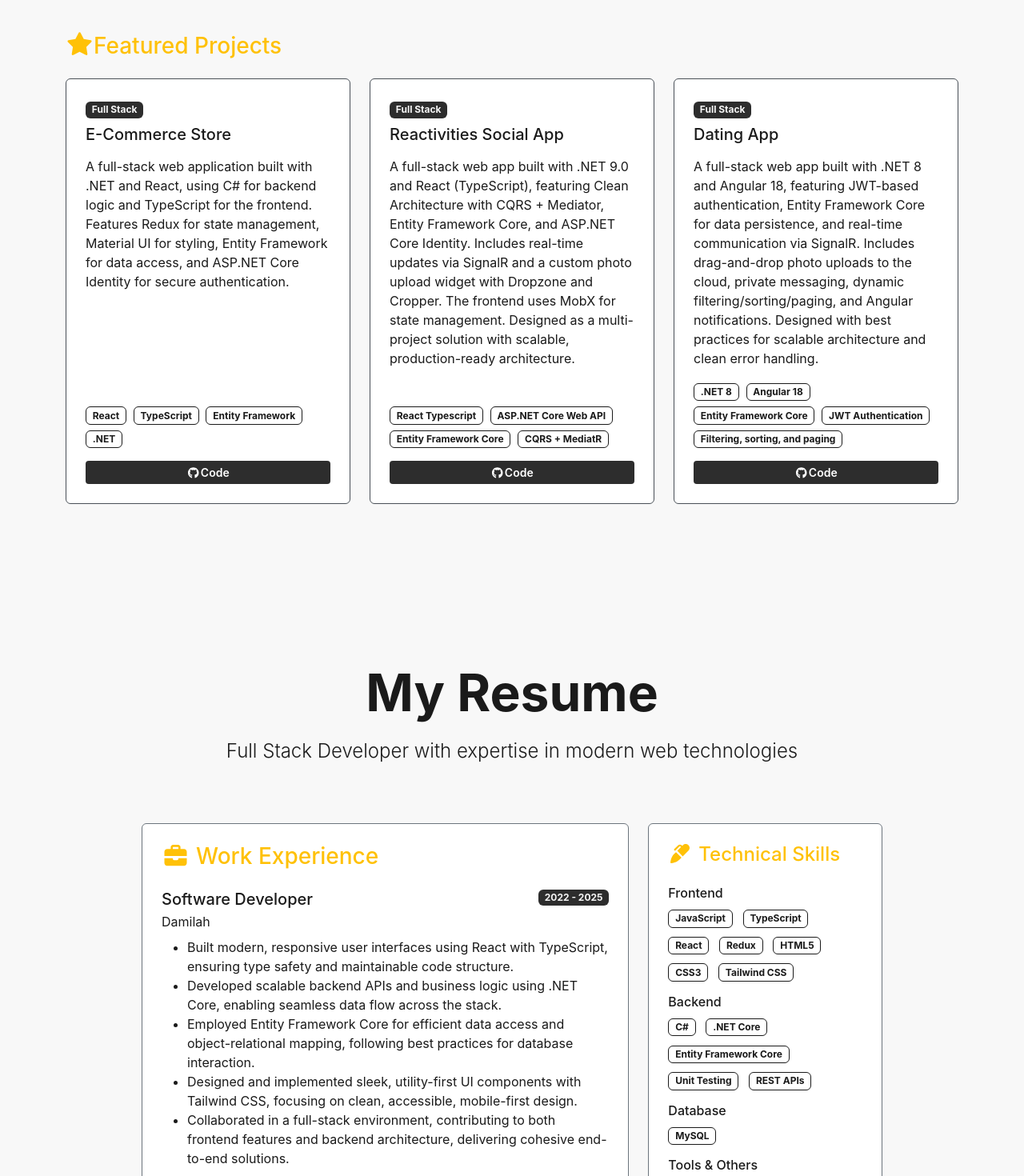
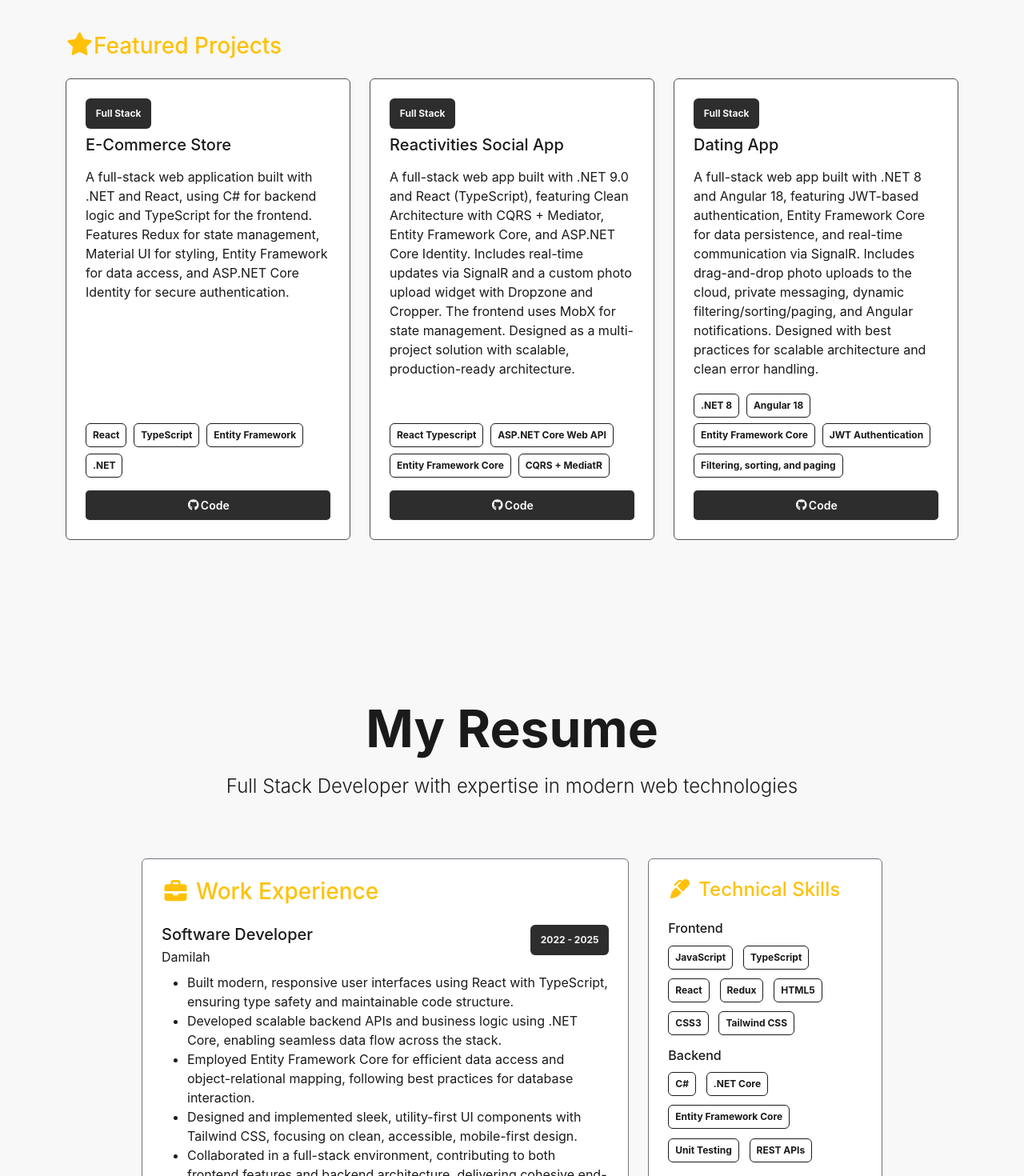
Before and after one commit to argirowski/ArgirovskiPortfolio, a React (Create React App) app: page / in a window 1280 px wide. Shown: the part 1140-2610 px from the top of the page at 80% size. Built offline with nearby package versions, Linux system fonts and the light colour scheme.

Commit message:
Configuring css

```diff
--- a/src/components/PortfolioPage/PortfolioPage.css
+++ b/src/components/PortfolioPage/PortfolioPage.css
@@ -29,6 +29,9 @@
   color: #fff;
   border: none;
   transition: background 0.2s;
+  padding: 0.5rem 1rem;
+  border-radius: 0.3rem;
+  box-shadow: 0 0.1rem 0.5rem rgba(0, 0, 0, 0.04);
 }
 .project-card .btn-custom:hover,
 .project-card .btn-custom:focus {
@@ -51,10 +54,12 @@
   background: transparent !important;
   margin-right: 0.3rem;
   margin-top: 0.2rem;
+  padding: 0.5rem;
 }
 
 .category-badge {
   background-color: #2d2d2d !important;
   color: #f5f5f5 !important;
   border: none !important;
+  padding: 0.8rem;
 }
--- a/src/components/ResumePage/ResumePage.css
+++ b/src/components/ResumePage/ResumePage.css
@@ -14,6 +14,7 @@
   background-color: #2d2d2d !important;
   color: #f5f5f5 !important;
   border: none !important;
+  padding: 0.8rem;
 }
 
 .resume-card .card-body,
@@ -32,6 +33,7 @@
   background: transparent !important;
   margin-right: 0.3rem;
   margin-top: 0.2rem;
+  padding: 0.5rem;
 }
 
 .language-badge {
@@ -39,4 +41,5 @@
   color: #f5f5f5 !important;
   border: none !important;
   margin-left: 0.5rem;
+  padding: 0.5rem 0.8rem;
 }
```
